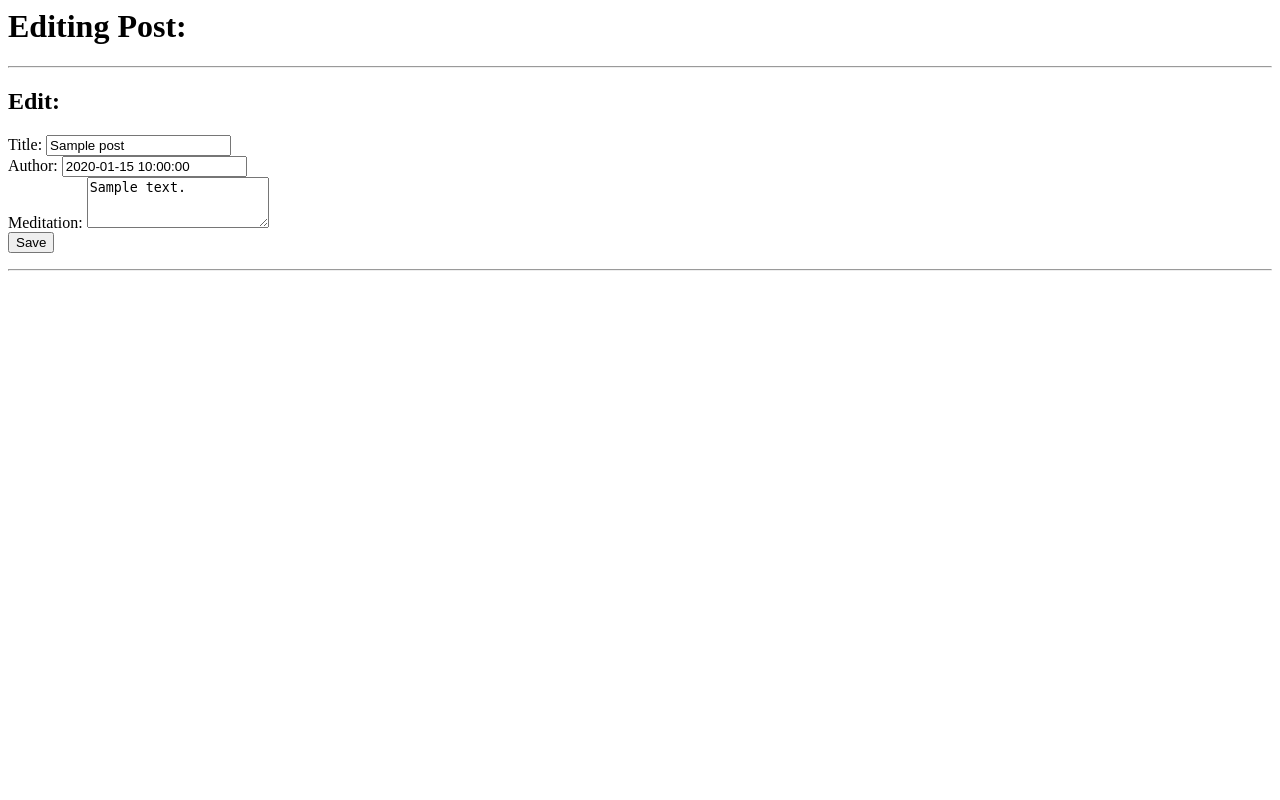
After one commit to rikkih/meditations, a Flask app: page /posts/edit/1 in a window 1280 px wide. The commit adds this page. Run offline with Flask 2, Linux system fonts and the light colour scheme; tables that the repository leaves empty hold one stand-in row (values such as "Sample post").

Commit message:
update meditation feature added

```diff
--- /dev/null
+++ b/meditations/templates/edit.html
@@ -0,0 +1,28 @@
+<html lang="en">
+
+    <head>
+        <meta charset="UTF-8">
+        <meta name="viewport" content="width=device-width, initial-scale=1.0">
+        <title>Edit Post</title>
+    </head>
+
+    <body>
+        <h1>Editing Post: </h1>
+        <hr>
+        <h2>Edit:</h2>
+        <form action="/posts/edit/{{post.id}}" method="POST">
+            <label for="content">Title:</label>
+            <input class="form-control" type="text" name="title" id="title" value="{{post.title}}">
+            <br>
+            <label for="content">Author:</label>
+            <input class="form-control" type="text" name="author" id="author" value="{{post.date}}">
+            <br>
+            <label for="post">Meditation:</label>
+            <textarea class="form-control" id="post" name="post" rows="3">{{post.content}}</textarea>
+            <br>
+            <input type="submit" value="Save">
+        </form>
+        <hr>
+    </body>
+
+</html>
--- a/meditations/templates/new_post.html
+++ b/meditations/templates/new_post.html
@@ -20,7 +20,7 @@
             aria-label="Enter Author">
         <br>
         <label for="post">Meditation:</label>
-        <textarea class="form-control" id="post" name="post" placeholder="Enter Content" aria-label="Enter Content"
+        <textarea class="form-control" name="post" id="post" placeholder="Enter Content" aria-label="Enter Content"
             rows="3"></textarea>
         <br>
         <input type="submit" value="Post">
--- a/meditations/views.py
+++ b/meditations/views.py
@@ -30,7 +30,7 @@ def create_post():
         return render_template("new_post.html")
 
 
-@blueprint.route('/posts',  methods=['GET', 'POST'])
+@blueprint.route("/posts",  methods=["GET", "POST"])
 def get_posts():
     if request.method == 'POST':
         title = request.form['title']
@@ -42,4 +42,17 @@ def get_posts():
         return redirect('/posts')
     else:
         posts = Post.query.order_by(Post.date).all()
-        return render_template('posts.html', posts=all_posts)
+        return render_template('posts.html', posts=posts)
+
+
+@blueprint.route("/posts/edit/<int:id>", methods=["GET", "POST"])
+def update_post(id):
+    post = Post.query.get_or_404(id)
+    if request.method == "POST":
+        post.title = request.form["title"]
+        post.author = request.form["author"]
+        post.content = request.form["post"]
+        db.commit()
+        return redirect("/posts")
+    else:
+        return render_template("edit.html", post=post)
```
